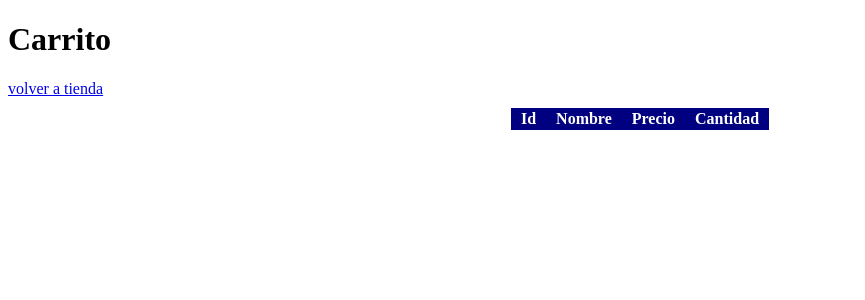
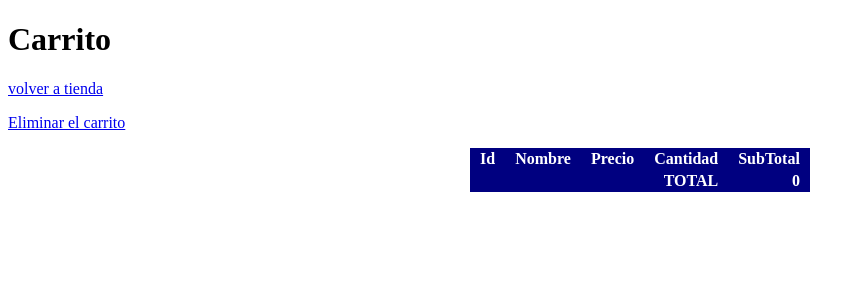
Before and after one commit to acrerosj/shopping-cart, a PHP site: page /cart.php in a window 1280 px wide. Shown: the top 300 px of the page, without its empty margins (0-865 px from the left). Run offline with PHP 8.4, Linux system fonts and the light colour scheme; lists and menus that the app fills with data are empty.

Commit message:
Update readme. Create header, footer, total, clear shopping-cart, add or remove products.

```diff
--- a/cart.php
+++ b/cart.php
@@ -1,18 +1,42 @@
 <?php
   session_start();
+  // Clear de shopping-cart
+  if (isset($_GET['action']) && $_GET['action']=='clear') {
+    $_SESSION['cart']=[];
+  }
+
+  // Increment amount product.
+  if (isset($_GET['add'])) {
+    $found = false;
+    for ($i=0; $i<count($_SESSION['cart']) && !$found; $i++) {
+      if ($_SESSION['cart'][$i]['id'] == $_GET['add']) {
+        $_SESSION['cart'][$i]['amount']++;
+        $found = true;
+      }
+    }
+  }
+
+  // Decrement amount product.
+  if (isset($_GET['remove'])) {
+    $found = false;
+    for ($i=0; $i<count($_SESSION['cart']) && !$found; $i++) {
+      if ($_SESSION['cart'][$i]['id'] == $_GET['remove']) {
+        $_SESSION['cart'][$i]['amount']--;
+        // When amount is zero, remove product of shopping cart.
+        if ($_SESSION['cart'][$i]['amount']==0) {
+          array_splice($_SESSION['cart'], $i, 1);
+        }
+        $found = true;
+      }
+    }
+  }
 ?>
-<!DOCTYPE html>
-<html lang="en">
-<head>
-  <meta charset="UTF-8">
-  <meta http-equiv="X-UA-Compatible" content="IE=edge">
-  <meta name="viewport" content="width=device-width, initial-scale=1.0">
-  <title>Document</title>
-  <link rel="stylesheet" href="style.css">
-</head>
-<body>
+<?php include('includes/header.inc.php'); ?>
   <h1>Carrito</h1>
-  <a href="/index.php">volver a tienda</a>
+  <p>
+    <a href="/index.php">volver a tienda</a>
+  </p>
+  <p><a href="/cart.php?action=clear">Eliminar el carrito</a></p>
   <table>
     <thead>
       <tr>
@@ -20,18 +44,27 @@
         <th>Nombre</th>
         <th>Precio</th>
         <th>Cantidad</th>
+        <th>SubTotal</th>
       </tr>
     </thead>
     <tbody>
 <?php
+  $total = 0;
   if (isset($_SESSION['cart'])):
-    //printf('El carrito tiene %s', implode(', ',$_SESSION['cart']));
     foreach($_SESSION['cart'] as $product):
+      $subtotal = $product['price']*$product['amount'];
+      $total += $subtotal;
 ?>
       <tr>
         <td><?=$product['id']?></td>
         <td><?=$product['name']?></td>
-        <td><?=$product['price']?></td>
+        <td><?=$product['price']?>€</td>
+        <td>
+          <a href="cart.php?remove=<?=$product['id']?>">-</a>
+          <?=$product['amount']?>
+          <a href="cart.php?add=<?=$product['id']?>">+</a>
+        </td>
+        <td><?=$subtotal?>€</td>
         <td></td>
       </tr>
 <?php
@@ -39,5 +72,8 @@
   endif;
 ?>
     </tbody>
-</body>
-</html>
+    <tfoot>
+      <th colspan="4">TOTAL</th>
+      <th><?=$total?></th>
+    </tfoot>
+<?php include('includes/footer.inc.php'); ?>
--- /dev/null
+++ b/includes/close-connection.php
@@ -0,0 +1,3 @@
+<?php
+  $conn->close();
+?>
--- /dev/null
+++ b/includes/footer.inc.php
@@ -0,0 +1,2 @@
+</body>
+</html>
--- /dev/null
+++ b/includes/header.inc.php
@@ -0,0 +1,10 @@
+<!DOCTYPE html>
+<html lang="es">
+<head>
+  <meta charset="UTF-8">
+  <meta http-equiv="X-UA-Compatible" content="IE=edge">
+  <meta name="viewport" content="width=device-width, initial-scale=1.0">
+  <title>Tienda</title>
+  <link rel="stylesheet" href="style.css">
+</head>
+<body>
--- a/style.css
+++ b/style.css
@@ -16,6 +16,19 @@ tr:nth-child(even) {
   background-color: aquamarine;
 }
 
+td:nth-child(1), td:nth-child(4) {
+  text-align: center;
+}
+
+td:nth-child(3), td:nth-child(5) {
+  text-align: right;
+}
+
+tfoot th {
+  text-align: right;
+}
+
+
 th a {
   color: white;
   text-decoration: none;
@@ -25,7 +38,7 @@ td a {
   border: 1px solid blue;
   background-color: #ccf;
   padding: 2px;
-  display: block;
+  display: inline-block;
   text-decoration: none;
   margin: 2px;
 }
```
Also changed, not shown: index.php (+10 -14 lines), README.md.
